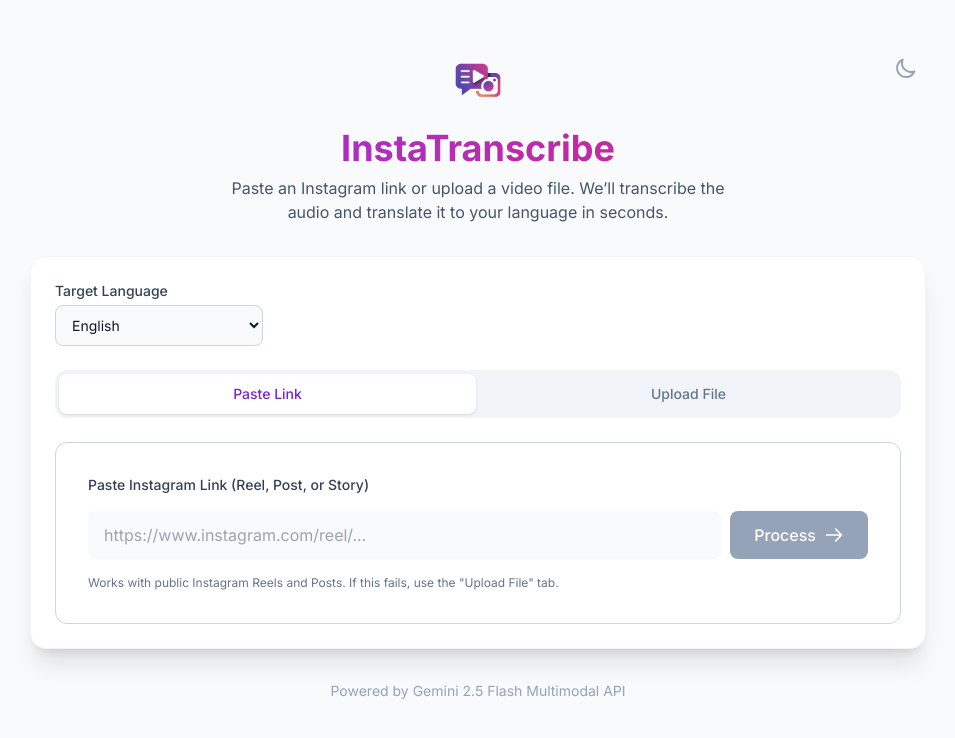
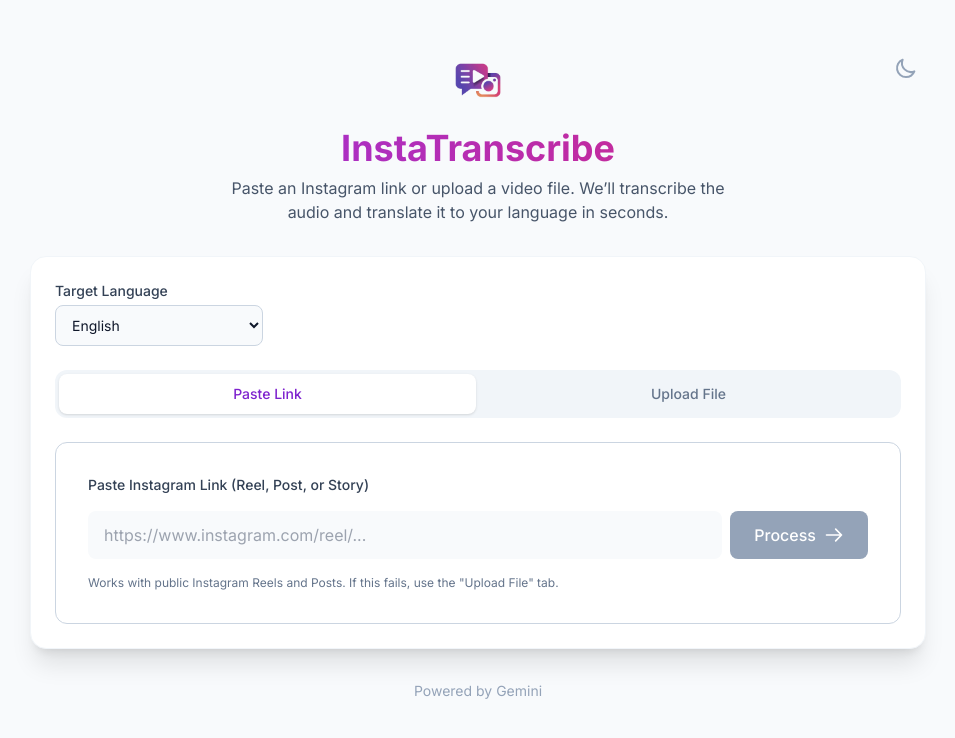
Before and after one commit to wesscheid/ITX, a React (Vite) app: page / in a window 1280 px wide. Shown: the top 738 px of the page, without its empty margins (162-1117 px from the left). Built offline with nearby package versions, Linux system fonts and the light colour scheme.

Commit message:
updated ui text

```diff
--- a/App.tsx
+++ b/App.tsx
@@ -228,7 +228,7 @@
         </div>
 
         <footer className="text-center text-slate-400 dark:text-slate-500 text-sm">
-          <p>Powered by Gemini 2.5 Flash Multimodal API</p>
+          <p>Powered by Gemini</p>
         </footer>
       </div>
     </div>
--- a/src/App.tsx
+++ b/src/App.tsx
@@ -226,7 +226,7 @@
         </div>
 
         <footer className="text-center text-slate-400 dark:text-slate-500 text-sm">
-          <p>Powered by Gemini 2.5 Flash Multimodal API</p>
+          <p>Powered by Gemini</p>
         </footer>
       </div>
     </div>
```
